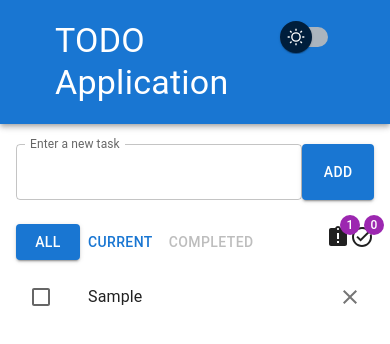
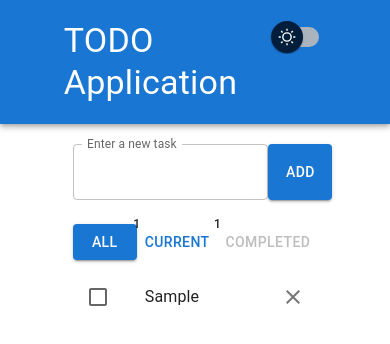
Before and after one commit to Rema04Dev/dao-tech__todo, a React (Create React App) app: page / in a window 390 px wide. Both pictures are taken after typing "Sample" into the empty fields and a click on the button "ADD". Shown: the top 344 px of the page. Built offline with nearby package versions, Linux system fonts and the light colour scheme.

Commit message:
add breakpoints & change badges

```diff
--- a/src/App.tsx
+++ b/src/App.tsx
@@ -15,11 +15,37 @@ const darkTheme = createTheme({
   palette: {
     mode: 'dark',
   },
+  breakpoints: {
+    values: {
+      xs: 0,
+      sm: 200, // 600
+      md: 900,
+      lg: 1200,
+      xl: 1536,
+      mobile: 0,
+      tablet: 240, // 640
+      laptop: 1024,
+      desktop: 1200,
+    },
+  },
 });
 
 const lightTheme = createTheme({
   palette: {
     mode: 'light',
+  },
+  breakpoints: {
+    values: {
+      xs: 0,
+      sm: 200, // 600
+      md: 900,
+      lg: 1200,
+      xl: 1536,
+      mobile: 0,
+      tablet: 240, // 640
+      laptop: 1024,
+      desktop: 1200,
+    },
   },
 });
 
@@ -36,7 +62,17 @@ const App: FC = () => {
     <ThemeProvider theme={theme}>
       <CssBaseline />
       <Header toggleTheme={toggleTheme} />
-      <Container sx={{ mt: '20px' }}>
+      <Container
+        sx={{
+          mt: '20px',
+          width: {
+            mobile: '100%',
+            tablet: '75%',
+            laptop: '50%',
+            desktop: '50%',
+          },
+        }}
+      >
         <AddTodo />
         {todos.length ? <Info /> : null}
         <TodoList />
--- a/src/components/Badges/Badges.tsx
+++ /dev/null
@@ -1,24 +0,0 @@
-import { FC } from 'react';
-import { Badge } from '@mui/material';
-import TaskAltIcon from '@mui/icons-material/TaskAlt';
-import AssignmentLateIcon from '@mui/icons-material/AssignmentLate';
-import { ITodo } from '../../types';
-import { useAppSelector } from '../../hooks';
-const Badges: FC = () => {
-  const { todoItems } = useAppSelector((state) => state.todos);
-  const completedTodos = todoItems.filter((todo: ITodo) => todo.completed);
-  const currentTodos = todoItems.filter((todo: ITodo) => !todo.completed);
-
-  return (
-    <>
-      <Badge color="secondary" badgeContent={currentTodos.length} showZero>
-        <AssignmentLateIcon />
-      </Badge>
-      <Badge color="secondary" badgeContent={completedTodos.length} showZero>
-        <TaskAltIcon />
-      </Badge>
-    </>
-  );
-};
-
-export default Badges;
--- a/src/components/Filter/Filter.tsx
+++ b/src/components/Filter/Filter.tsx
@@ -5,12 +5,23 @@ import { IFilterButton } from '../../types';
 import { useAppSelector } from '../../hooks';
 
 const Filter: FC = () => {
-  const { filterButtons } = useAppSelector((state) => state.todos);
+  const { filterButtons, todoItems } = useAppSelector((state) => state.todos);
+  const currentTodos = todoItems.filter(({ completed }) => !completed);
+  const completedTodos = todoItems.filter(({ completed }) => completed);
+  const todosCountMapping = {
+    all: todoItems.length,
+    current: currentTodos.length,
+    completed: completedTodos.length,
+  };
 
   return (
     <Stack direction="row">
       {filterButtons.map((filterButton: IFilterButton) => (
-        <FilterButtonItem key={filterButton.id} btn={filterButton} />
+        <FilterButtonItem
+          badgeContent={todosCountMapping[filterButton.type]}
+          key={filterButton.id}
+          btn={filterButton}
+        />
       ))}
     </Stack>
   );
--- a/src/components/FilterButtonItem/FilterButtonItem.tsx
+++ b/src/components/FilterButtonItem/FilterButtonItem.tsx
@@ -1,19 +1,24 @@
 import { FC } from 'react';
 import { setActiveFilterButton } from '../../store/todosSlice/todosSlice';
-import { Button } from '@mui/material';
+import { Badge, Button } from '@mui/material';
 import { IFilterButton } from '../../types';
 import { useAppDispatch, useAppSelector } from '../../hooks';
 
 interface IFilterButtonItemProps {
   btn: IFilterButton;
+  badgeContent: number;
 }
 
-const FilterButtonItem: FC<IFilterButtonItemProps> = ({ btn }) => {
+const FilterButtonItem: FC<IFilterButtonItemProps> = ({
+  btn,
+  badgeContent,
+}) => {
   const dispatch = useAppDispatch();
   const { activeType, todoItems } = useAppSelector((state) => state.todos);
   const currentTodos = todoItems.filter(({ completed }) => !completed);
   const completedTodos = todoItems.filter(({ completed }) => completed);
   const variant = btn.type === activeType ? 'contained' : 'text';
+
   const isDisabled = () => {
     const map = {
       all: todoItems.length > 0,
@@ -23,7 +28,18 @@ const FilterButtonItem: FC<IFilterButtonItemProps> = ({ btn }) => {
     return map[btn.type];
   };
 
+  // #FIXME
+  // const badgeColorMapping = {
+  //   all: 'primary',
+  //   current: 'success',
+  //   completed: 'error',
+  // };
+
+  // const color = badgeColorMapping[btn.type]; #FIXME
   return (
+    <>
+      {/* FIXME */}
+      <Badge badgeContent={badgeContent} /*color={color}*/>
         <Button
           disabled={!isDisabled()}
           variant={variant}
@@ -31,6 +47,8 @@ const FilterButtonItem: FC<IFilterButtonItemProps> = ({ btn }) => {
         >
           {btn.name}
         </Button>
+      </Badge>
+    </>
   );
 };
 
--- a/src/components/Header/Header.tsx
+++ b/src/components/Header/Header.tsx
@@ -15,8 +15,13 @@ const Header: FC<HeaderProps> = ({ toggleTheme }) => {
     >
       <Box
         sx={{
-          width: '80%',
           m: '0 auto',
+          width: {
+            mobile: '100%',
+            tablet: '75%',
+            laptop: '50%',
+            desktop: '50%',
+          },
         }}
       >
         <Stack direction="row" justifyContent="space-between">
--- a/src/components/Info/Info.tsx
+++ b/src/components/Info/Info.tsx
@@ -1,7 +1,6 @@
 import { Stack } from '@mui/material';
 import { FC } from 'react';
 import Filter from '../Filter/Filter';
-import Badges from '../Badges/Badges';
 
 const Info: FC = () => {
   return (
@@ -13,9 +12,6 @@ const Info: FC = () => {
       }}
     >
       <Filter />
-      <div>
-        <Badges />
-      </div>
     </Stack>
   );
 };
```
Also changed, not shown: src/themes/breakpoints.ts (added, +11 -0 lines), src/themes/index.ts (added, +39 -0 lines). Lines whose indentation alone changed are shown as unchanged.
